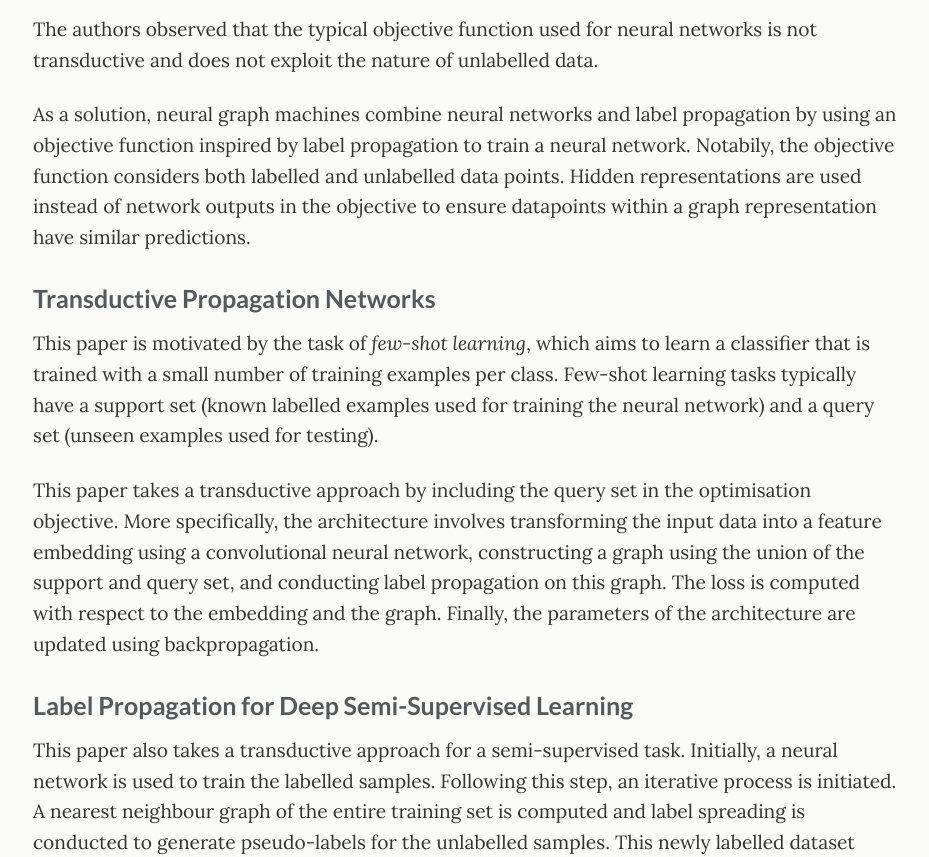
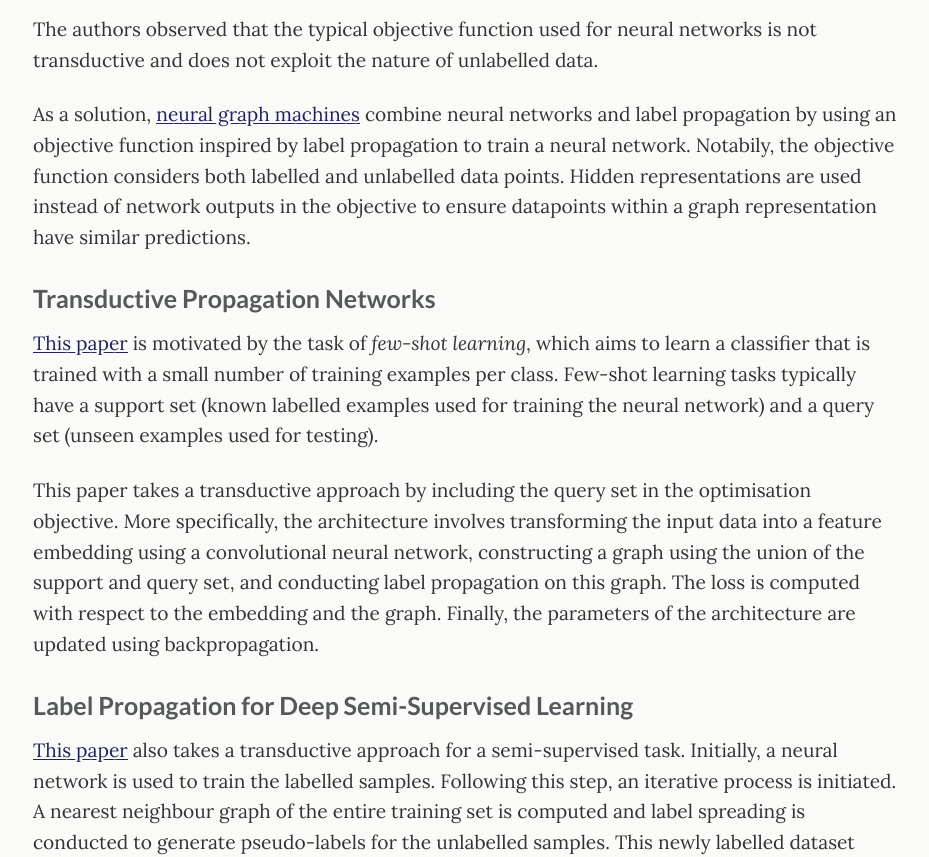
Before and after one commit to ktmai/ktmai.github.io, a Jekyll site: the page built from _posts/2019-12-21-label-propagation.md, in a window 1280 px wide and 1400 px high, scrolled down 4977 px. Shown: the part 158-1015 px from the top of the window, without its empty margins (174-1103 px from the left). Built offline with Jekyll 4.4.1, drawn with Linux system fonts in a browser that asks for light colours; formulas are drawn with MathJax 3; part of the change alters nothing that is shown; some of the changed text lies outside the part shown.

Commit message:
Update 2019-12-21-label-propagation.md

```diff
--- a/_posts/2019-12-21-label-propagation.md
+++ b/_posts/2019-12-21-label-propagation.md
@@ -41,7 +41,7 @@ Furthermore, edges can have _directions_ (depicted by arrows) and _weights_ asso
 
 _Semi-supervised_ learning refers to a collection of machine learning techniques that use both labelled and unlabelled data for training.
 
-A semi-supervised problem can be characterised as follows: we have a dataset $X$ consisting of $l + u$ samples, where typically the number of labelled samples is much smaller than the number of unlabelled samples $l \ll u$. The first $l$ samples $X_L = \\{ x_1, x_2, ..., x_l \\}$ have a corresponding label $Y_{L} = \\{ y_1, y_2, ..., y_l \\}$ which can come from $C$ classes, all of which are represented in the labelled dataset. $X_U = \\{x_{l+1}, x_{l+2}, ..., x_{l+u} \\}$ denote the remaining samples and do not have a known label.
+A semi-supervised problem can be characterised as follows: we have a dataset $X$ consisting of $l + u$ samples, where typically the number of labelled samples is much smaller than the number of unlabelled samples $l \ll u$. The first $l$ samples $X_L = \\{ x_1, x_2, ..., x_l \\}$ have a corresponding label $Y_{L} = \\{ y_1, y_2, ..., y_l \\}$ which can come from $C$ classes, all of which are represented in the labelled dataset. $X_U = \\{x_{l+1}, x_{l+2}, ..., x_{l+u} \\}$ denote the remaining samples which are not labelled.
 
 ## Label Propagation
 
@@ -93,15 +93,15 @@ With increasing interest in training deep learning architectures with less label
 ### Neural Graph Machines
 The authors observed that the typical objective function used for neural networks is not transductive and does not exploit the nature of unlabelled data.
 
-As a solution, neural graph machines combine neural networks and label propagation by using an objective function inspired by label propagation to train a neural network. Notabily, the objective function considers both labelled and unlabelled data points. Hidden representations are used instead of network outputs in the objective to ensure datapoints within a graph representation have similar predictions.
+As a solution, [neural graph machines](https://arxiv.org/abs/1703.04818) combine neural networks and label propagation by using an objective function inspired by label propagation to train a neural network. Notabily, the objective function considers both labelled and unlabelled data points. Hidden representations are used instead of network outputs in the objective to ensure datapoints within a graph representation have similar predictions.
 
 ### Transductive Propagation Networks
-This paper is motivated by the task of _few-shot learning_, which aims to learn a classifier that is trained with a small number of training examples per class. Few-shot learning tasks typically have a support set (known labelled examples used for training the neural network) and a query set (unseen examples used for testing).
+[This paper](https://arxiv.org/abs/1805.10002) is motivated by the task of _few-shot learning_, which aims to learn a classifier that is trained with a small number of training examples per class. Few-shot learning tasks typically have a support set (known labelled examples used for training the neural network) and a query set (unseen examples used for testing).
 
 This paper takes a transductive approach by including the query set in the optimisation objective. More specifically, the architecture involves transforming the input data into a feature embedding using a convolutional neural network, constructing a graph using the union of the support and query set, and conducting label propagation on this graph. The loss is computed with respect to the embedding and the graph. Finally, the parameters of the architecture are updated using backpropagation.
 
 ### Label Propagation for Deep Semi-Supervised Learning
-This paper also takes a transductive approach for a semi-supervised task. Initially, a neural network is used to train the labelled samples. Following this step, an iterative process is initiated. A nearest neighbour graph of the entire training set is computed and label spreading is conducted to generate pseudo-labels for the unlabelled samples. This newly labelled dataset (including both labelled and pseudo-labelled samples) is then used to retrain the neural network. To account for possible imbalanced classes, the pseudo-labels are weighted to provide a measure of uncertainty with regards to the estimated labels.
+[This paper](https://arxiv.org/abs/1904.04717) also takes a transductive approach for a semi-supervised task. Initially, a neural network is used to train the labelled samples. Following this step, an iterative process is initiated. A nearest neighbour graph of the entire training set is computed and label spreading is conducted to generate pseudo-labels for the unlabelled samples. This newly labelled dataset (including both labelled and pseudo-labelled samples) is then used to retrain the neural network. To account for possible imbalanced classes, the pseudo-labels are weighted to provide a measure of uncertainty with regards to the estimated labels.
 
 ## References
 
```
